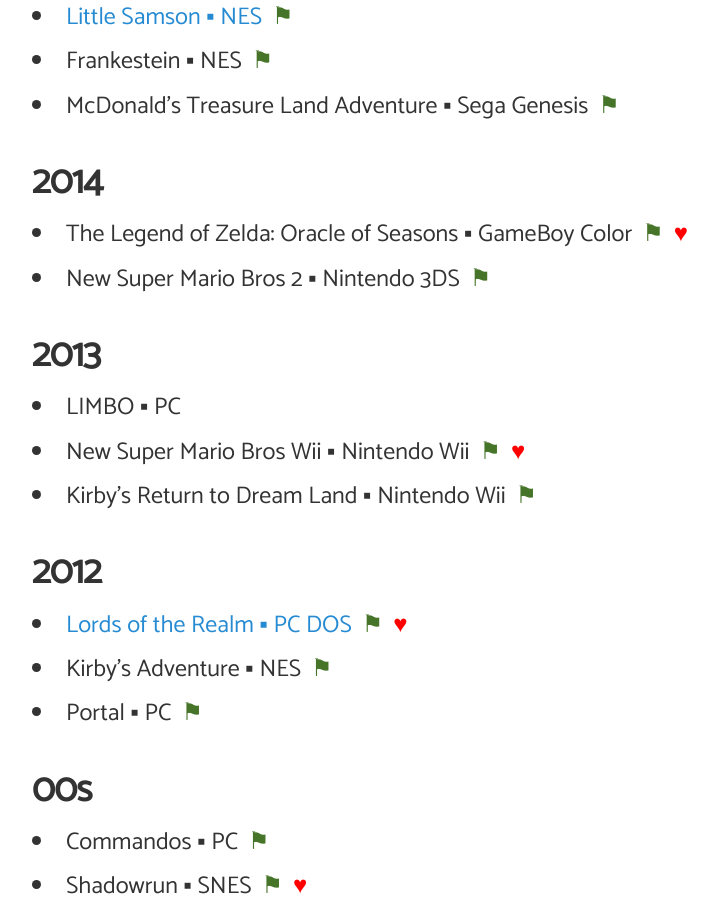
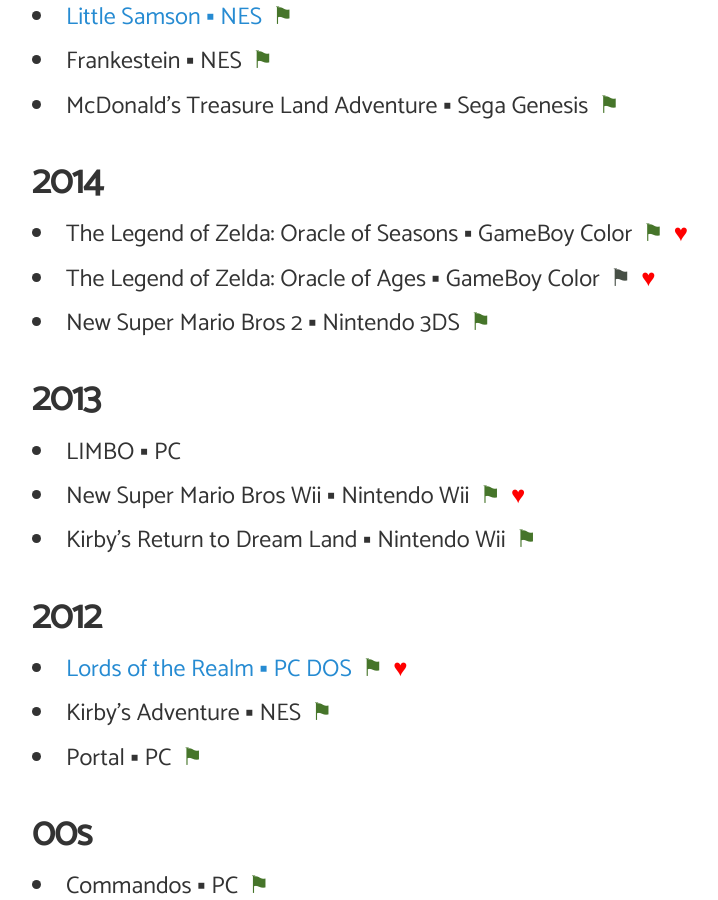
Before and after one commit to angelsimon/angelsimon.github.io, a Jekyll site: the page built from _posts/2016-09-07-jueguitos-que-termine.md, in a window 1280 px wide and 900 px high, scrolled down 769 px. Shown: the whole window, without its empty margins (32-750 px from the left). Built offline with Jekyll 4.4.1, drawn with Linux system fonts in a browser that asks for light colours; nearby versions of some CDN libraries; comment, search, counter and statistics services are not loaded; some of the changed lines change nothing that is shown.

Commit message:
Update 2016-09-07-jueguitos-que-termine.md

```diff
--- a/_posts/2016-09-07-jueguitos-que-termine.md
+++ b/_posts/2016-09-07-jueguitos-que-termine.md
@@ -11,7 +11,7 @@
 
 <h2>2016</h2>
 <ul>
-<li>Super Meat Boy &#9642; PC Linux <span title="Completado" class="playing">&#9873;</span></li>
+<li>Super Meat Boy &#9642; PC Linux <span title="Jugando" class="playing">&#9873;</span></li>
 <li>Metroid: Zero Mission &#9642; Gameboy Advance<span title="Completado" class="won">&#9873;</span><span class="fav">&hearts;</span></li>
 <li><a href="http://angelsimon.github.io/2016/09/14/kid-dracula.html" target="_blank">Kid Dracula &#9642; Gameboy</a><span title="Completado" class="won">&#9873;</span></li>
 <li>Castlevania: Dracula X &#9642; SNES<span title="Completado" class="won">&#9873;</span></li>
@@ -25,6 +25,7 @@
 <h2>2014</h2>
 <ul>
 <li>The Legend of Zelda: Oracle of Seasons &#9642; GameBoy Color<span title="Completado" class="won">&#9873;</span><span class="fav">&hearts;</span></li>
+<li>The Legend of Zelda: Oracle of Ages &#9642; GameBoy Color<span title="Jugado" class="lost">&#9873;</span><span class="fav">&hearts;</span></li>
 <li>New Super Mario Bros 2 &#9642; Nintendo 3DS<span title="Completado" class="won">&#9873;</span></li>
 </ul>
 <h2>2013</h2>
```
